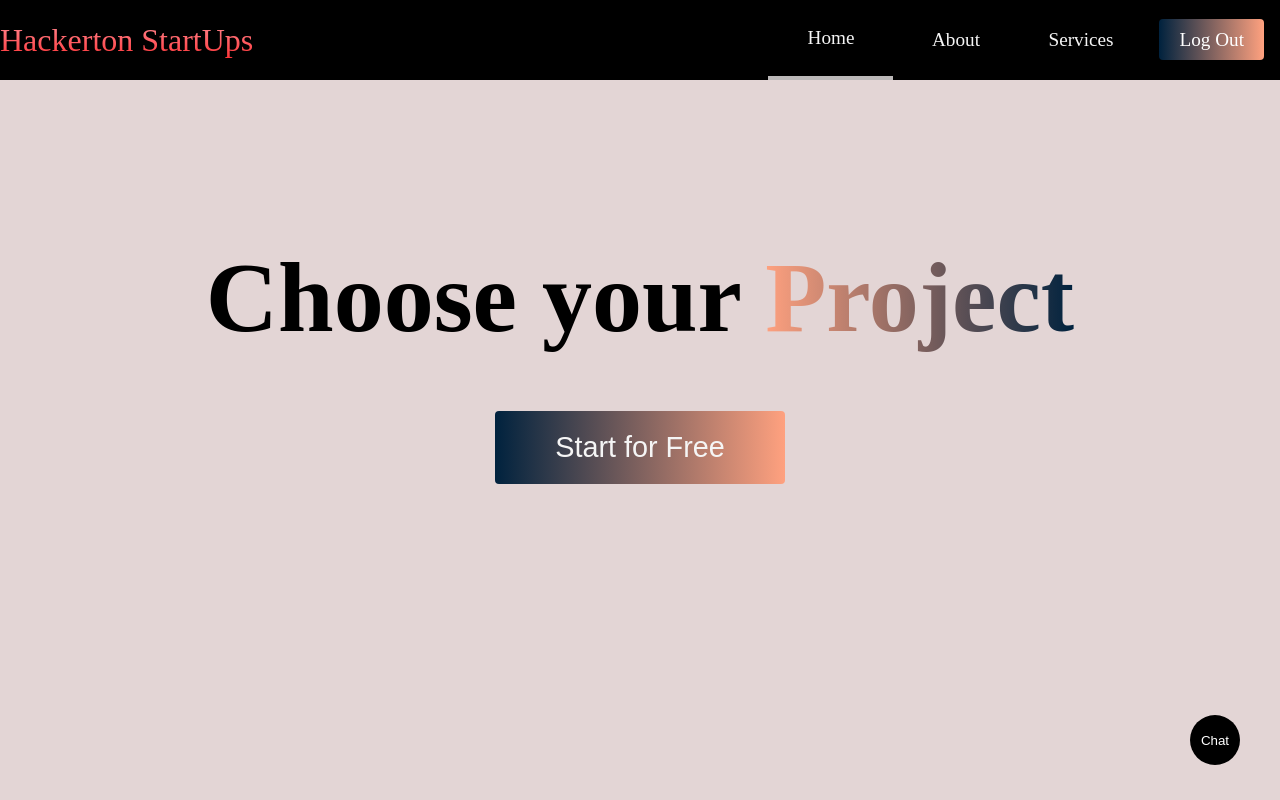
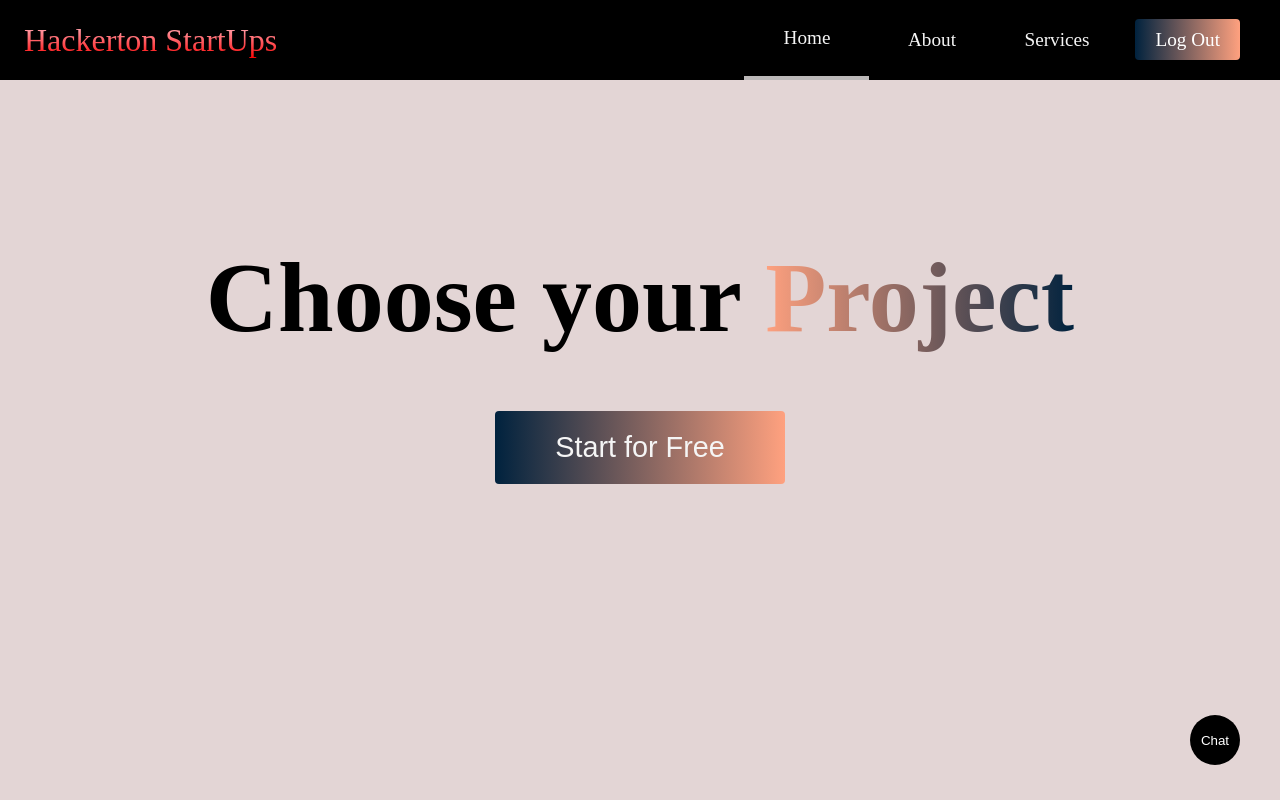
Before and after one commit to obaduyi/Startups, a plain HTML site: page index.html in a window 1280 px wide. Shown: the top 800 px of the page. Drawn offline with Linux system fonts and the light colour scheme.

Commit message:
Update style.css

```diff
--- a/style.css
+++ b/style.css
@@ -1,36 +1,39 @@
-*{
+* {
     box-sizing: border-box;
     margin: 0;
     padding: 0;
     scroll-behavior: smooth;
 }
 
-html, body{
+body {
     overflow-x: hidden;
-
+    padding-top: 80px; /* Prevent content from hiding under fixed navbar */
 }
 
-.navbar{
-    background: black ;
+.navbar {
+    background: black;
     height: 80px;
+    width: 100%;
+    position: fixed; /* Changed from sticky to fixed */
+    top: 0;
+    z-index: 999;
+    display: flex;
     justify-content: center;
     align-items: center;
     font-size: 1.2rem;
-    position:sticky;
-    top: 0;
-    z-index: 999;
 }
 
-.navbar_container{
-
+.navbar_container {
     display: flex;
     justify-content: space-between;
+    align-items: center;
     height: 80px;
-    z-index: 1;
     width: 100%;
     max-width: 1300px;
     margin: 0 auto;
+    padding: 0 24px;
 }
+
 
 #navbar_logo{
     background-image: linear-gradient(to top, red 0%, pink 100%);
@@ -98,6 +101,11 @@ html, body{
 
 
 @media screen and (max-width: 768px) {
+    html, body{
+        overflow-x: hidden;
+
+    }
+
     .navbar_container {
         display: flex;
         justify-content: space-between;
```
